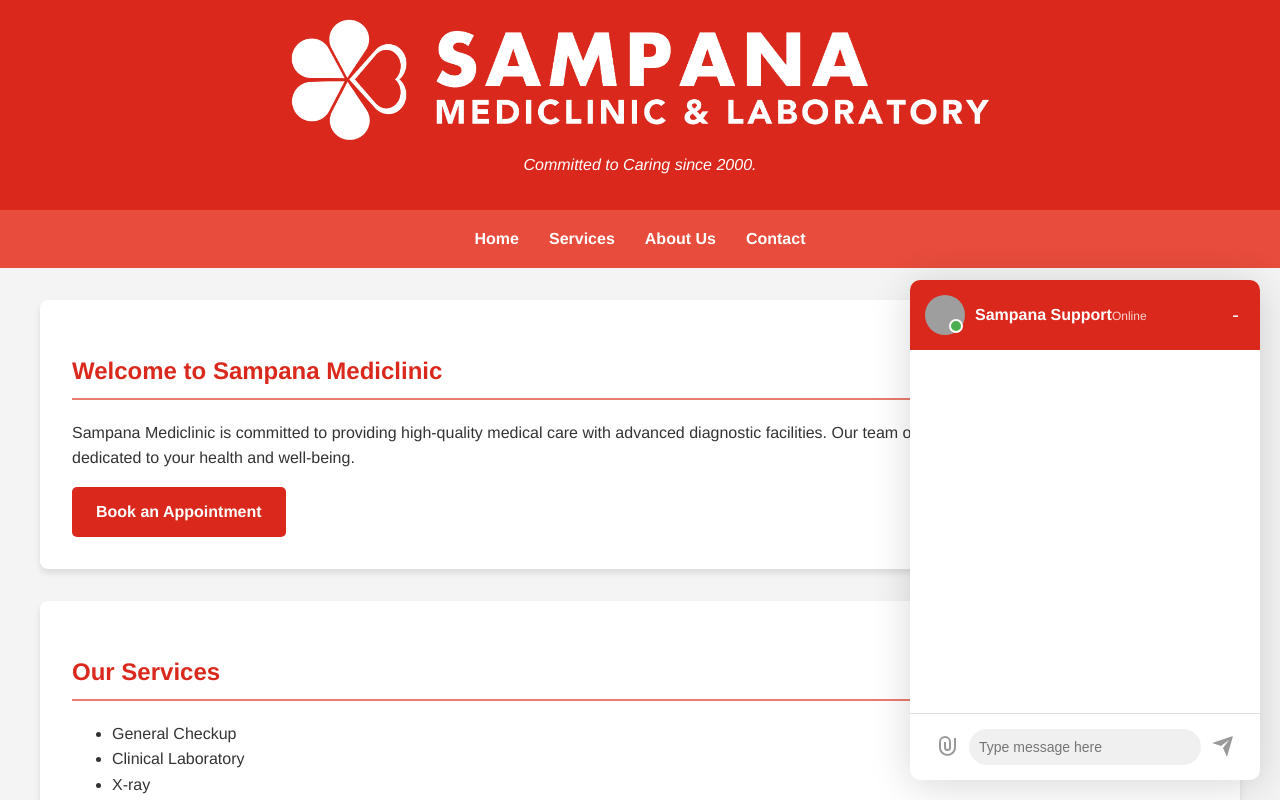
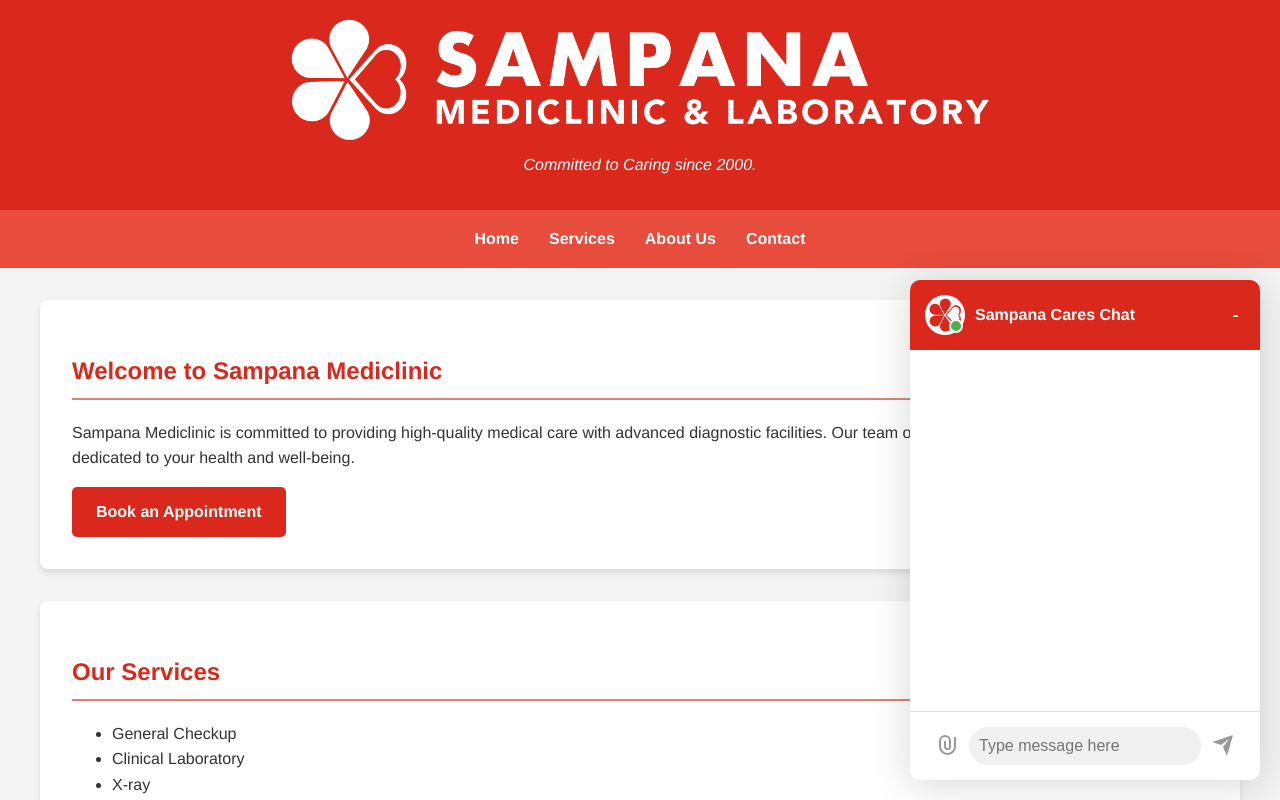
Before and after one commit to lcs-repo/nex-smcl, a Next.js app: page / in a window 1280 px wide. Both pictures are taken after a click on the element 1220 px from the left and 743 px from the top of the page. Shown: the top 800 px of the page. Built offline with nearby package versions, Linux system fonts and the light colour scheme; grey boxes are pictures that could not be loaded.

Commit message:
chat ui updated

```diff
--- a/app/components/ChatWidget.tsx
+++ b/app/components/ChatWidget.tsx
@@ -91,8 +91,7 @@
               <span className="online-status"></span>
             </div>
             <div className="chat-info">
-              <span className="chat-title">Sampana Support</span>
-              <span className="chat-status">Online</span>
+              <span className="chat-title">Sampana Cares Chat</span>
             </div>
             <button className="minimize-button">-</button>
           </div>
--- a/app/globals.css
+++ b/app/globals.css
@@ -295,7 +295,7 @@
 .chat-input-field {
   flex-grow: 1;
   border: none;
-  font-size: 14px;
+  font-size: 16px;
   padding: 10px;
   border-radius: 20px;
   background-color: #f1f0f0;
@@ -379,11 +379,14 @@
   width: 80px;
   height: 80px;
   overflow: visible;
+  border-radius: 50%;
 }
 
 #chat-minimized {
   cursor: pointer;
   transition: transform 0.3s ease;
+  border-radius: 50%;
+  overflow: hidden;
 }
 
 #chat-minimized:hover {
--- a/app/layout.tsx
+++ b/app/layout.tsx
@@ -13,6 +13,9 @@
 }) {
   return (
     <html lang="en">
+      <head>
+        <meta name="viewport" content="width=device-width, initial-scale=1, maximum-scale=1, user-scalable=no" />
+      </head>
       <body>{children}</body>
     </html>
   )
--- a/app/page.tsx
+++ b/app/page.tsx
@@ -1,3 +1,6 @@
+'use client'
+
+import { useEffect, useState } from 'react'
 import Header from './components/Header'
 import Navigation from './components/Navigation'
 import Footer from './components/Footer'
@@ -5,6 +8,16 @@
 import ChatWidget from './components/ChatWidget'
 
 export default function Home() {
+  const [isClient, setIsClient] = useState(false)
+
+  useEffect(() => {
+    setIsClient(true)
+  }, [])
+
+  if (!isClient) {
+    return null // or a loading spinner
+  }
+
   return (
     <>
       <Header />
--- a/package.json
+++ b/package.json
@@ -3,7 +3,7 @@
   "version": "0.1.0",
   "private": true,
   "scripts": {
-    "dev": "next dev",
+    "dev": "next dev -H 192.168.68.114",
     "build": "next build",
     "start": "next start",
     "lint": "next lint"
```
Also changed, not shown: public/assets/images/support-avatar.png (added).
